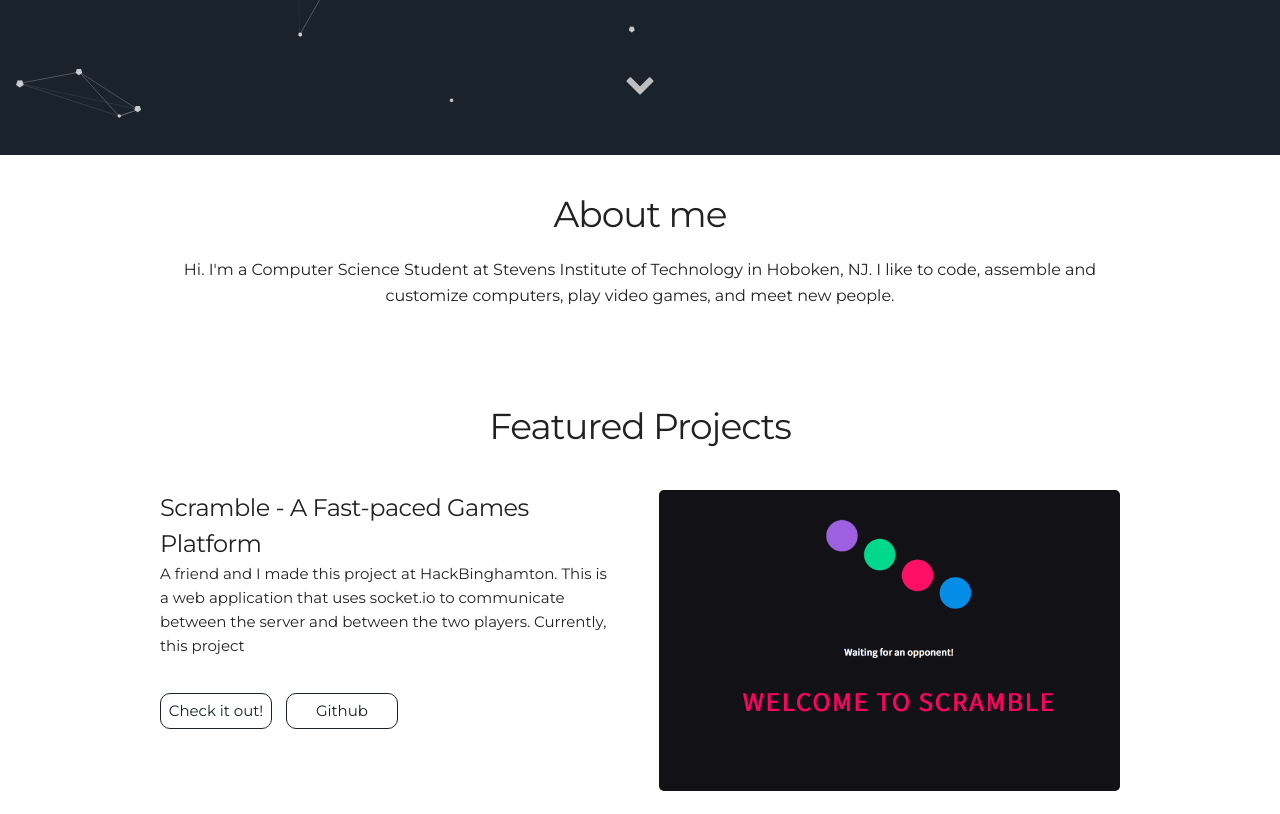
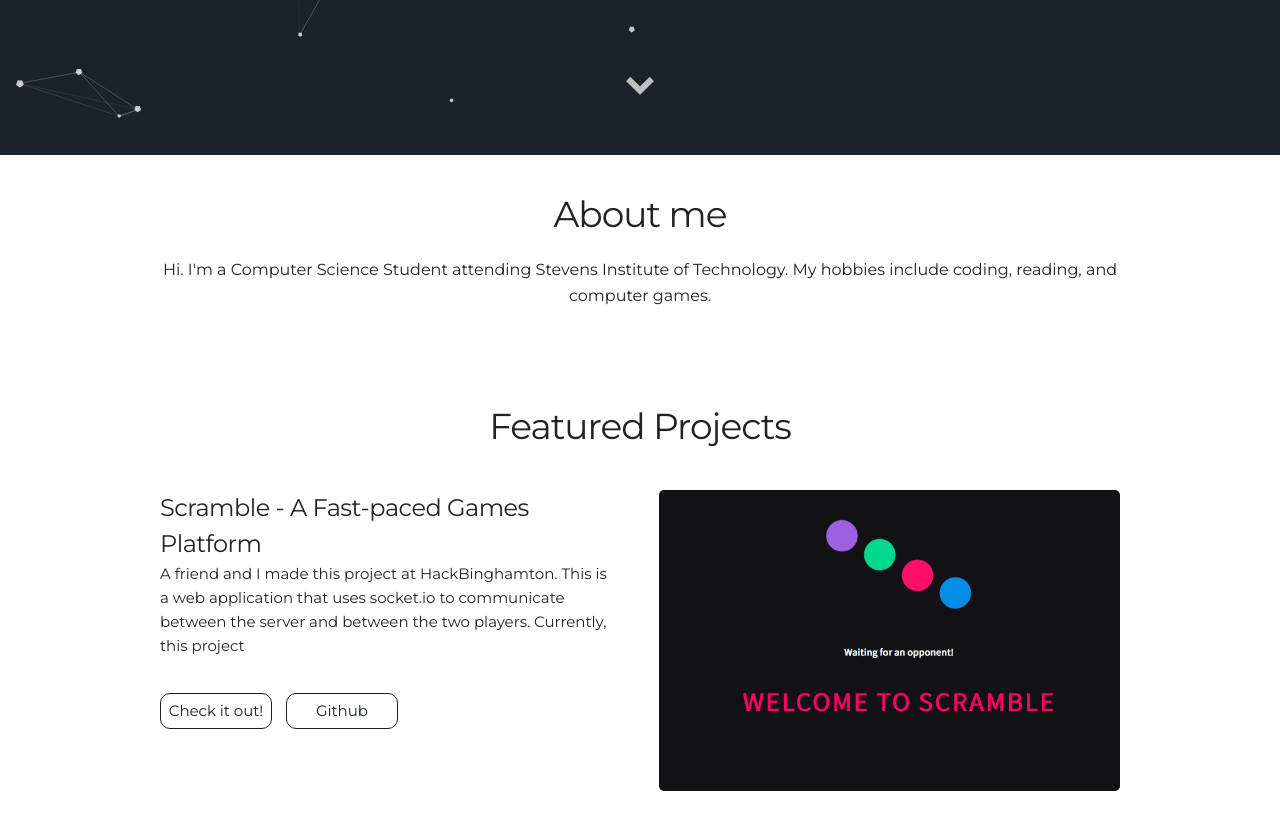
Before and after one commit to xChenny/Personal-Website, a Jekyll site: the page built from index.html, in a window 1280 px wide and 900 px high, scrolled down 752 px, cut to the strip 0-814 px from the top of the window. Built offline with Jekyll 4.4.1, drawn with Linux system fonts in a browser that asks for light colours.

Commit message:
fixed ec2 url

```diff
--- a/_config.yml
+++ b/_config.yml
@@ -6,8 +6,8 @@ description: A website that seeks to make me seems hireable, hopefully.
 
 # User settings
 username: Andrew Chen
-user_description: Hi. I'm a Computer Science Student at Stevens Institute of Technology in Hoboken, NJ. I like to code, assemble and customize computers, play video games, and meet new people.
-user_skills:  Java Development and Javascript web development.
+user_description: Hi. I'm a Computer Science Student attending Stevens Institute of Technology. My hobbies include coding, reading, and computer games.
+user_skills:  Full Stack Javascript Web Development.
 user_title: Software Developer
 email: andrew.chen923@gmail.com
 github_username: xChenny
--- a/_includes/projects.html
+++ b/_includes/projects.html
@@ -26,7 +26,7 @@
     <div class="six columns">
       <h5> LocalLending - The "Craigslist" for Lending Items</h5>
       <p>This project came about at InventYU, a hackathon hosted by Yeshiva University in New York City. The idea for this came about when my groupmates and I wanted to create a project that could solve a big problem that we had in today's consumer-driven market. Often, we find ourselves needing a certain tool or item only once, but we don't have any other choice other than just buying it. The problem lies on how we only used the tool or item once before letting it sit there and eventually throwing it out. Locallending was a project that meant to solve this problem.</p>
-      <a class="project-link locallending" href="ec2-52-90-94-38.compute-1.amazonaws.com">Check it out!</a>
+      <a class="project-link locallending" href="http://ec2-52-90-94-38.compute-1.amazonaws.com">Check it out!</a>
       <a class="project-link locallending" href="https://github.com/BeamGroup/locallending">Github</a>
     </div>
     <div class="six columns images">
```
